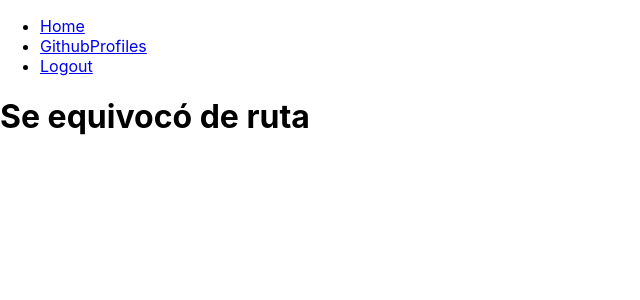
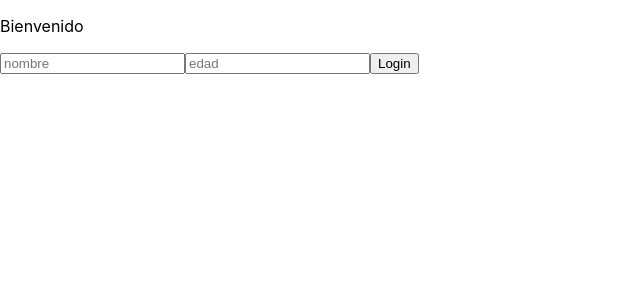
Before and after one commit to JuanDeccechis/combineReducersTest, a React (Create React App) app: page / in a window 1280 px wide. Shown: the top 300 px of the page, without its empty margins (0-640 px from the left). Built offline with nearby package versions, Linux system fonts and the light colour scheme.

Commit message:
login manager

```diff
--- a/package.json
+++ b/package.json
@@ -41,6 +41,8 @@
     ]
   },
   "devDependencies": {
-    "gh-pages": "^3.1.0"
+    "gh-pages": "^3.1.0",
+    "react-router": "^5.2.0",
+    "react-router-dom": "^5.2.0"
   }
 }
--- /dev/null
+++ b/src/LoginManager.js
@@ -0,0 +1,53 @@
+import React, { Component } from "react";
+import App from './App'
+import "./App.css";
+
+class LoginManager extends Component {
+    constructor(props) {
+        super(props);
+        this.state = {
+            logged: false,
+        }
+        this.handleLogin = this.handleLogin.bind(this);
+        this.handleLogout = this.handleLogout.bind(this);
+        this.handleChangeInputValue = this.handleChangeInputValue.bind(this);
+    }
+
+    handleLogin(event) {
+        event.preventDefault();
+        console.log(this.state.age);
+        this.setState({ logged: true });
+    }
+
+    handleLogout() {
+        this.setState({ logged: false });
+    }
+
+    handleChangeInputValue(event) {
+        console.log(event.target.value);
+        this.setState({[event.target.name]: event.target.value });
+    }
+
+    render() {
+        return (
+            <div className="container">
+                <p>Bienvenido</p>
+                {this.state.logged ?
+                    <div>
+                        <button onClick={this.handleLogout}>Logout</button>
+                        <App onLogout={this.handleLogout} user={this.state.name} age={this.state.age} />
+                    </div>
+                    :
+                    <div>
+                        <input id="name" name="name" placeholder="nombre" value={this.state.name} onChange={this.handleChangeInputValue} />
+                        <input id="age" name="age" placeholder="edad" value={this.state.age} onChange={this.handleChangeInputValue} />
+                        <button onClick={this.handleLogin}>Login</button>
+                    </div>
+                }
+
+            </div>
+        );
+    }
+}
+
+export default LoginManager;
--- a/src/components/Home.js
+++ b/src/components/Home.js
@@ -14,7 +14,7 @@ class Home extends Component {
             <h1>
                 Estas en home
             </h1>
-            <Link to="/GithubProfiles" className="button">GithubProfiles</Link>
+            <Link to="/combineReducersTest/GithubProfiles" className="button">GithubProfiles</Link>
         </div>
       )
   }
--- a/src/index.js
+++ b/src/index.js
@@ -1,12 +1,12 @@
 import React from 'react';
 import ReactDOM from 'react-dom';
 import './index.css';
-import App from './App';
+import LoginManager from './LoginManager';
 import reportWebVitals from './reportWebVitals';
 
 ReactDOM.render(
   <React.StrictMode>
-    <App />
+    <LoginManager />
   </React.StrictMode>,
   document.getElementById('root')
 );
```
